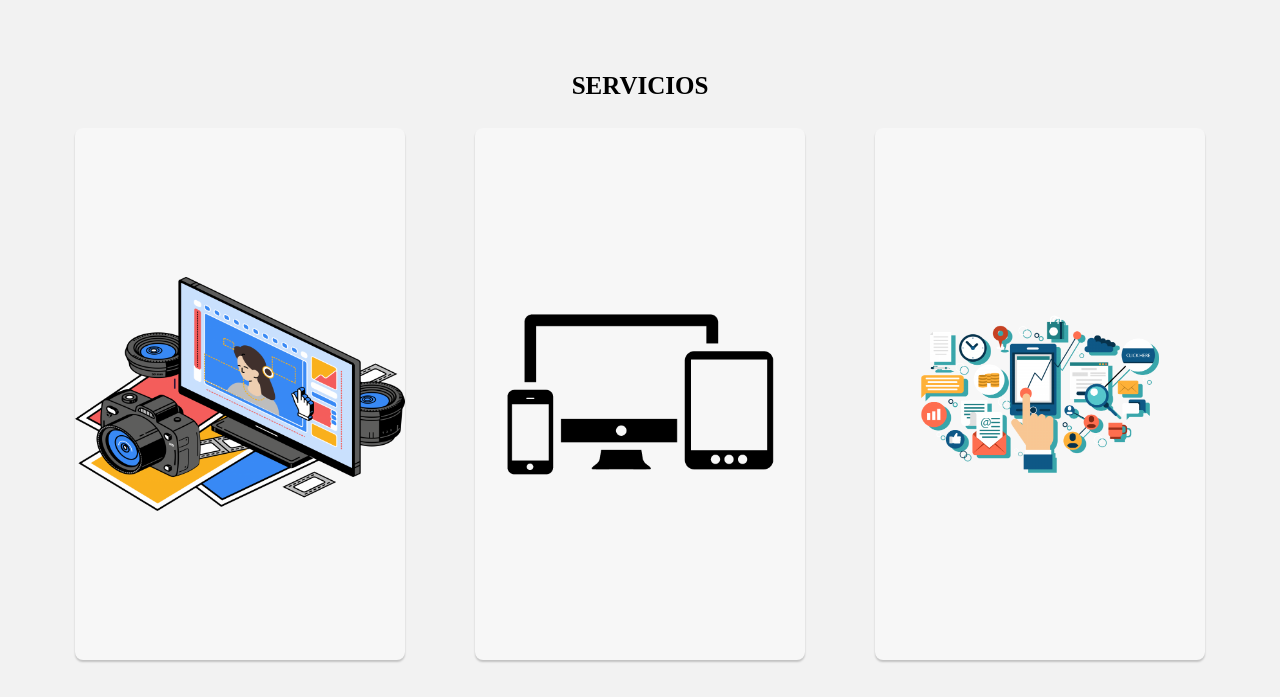
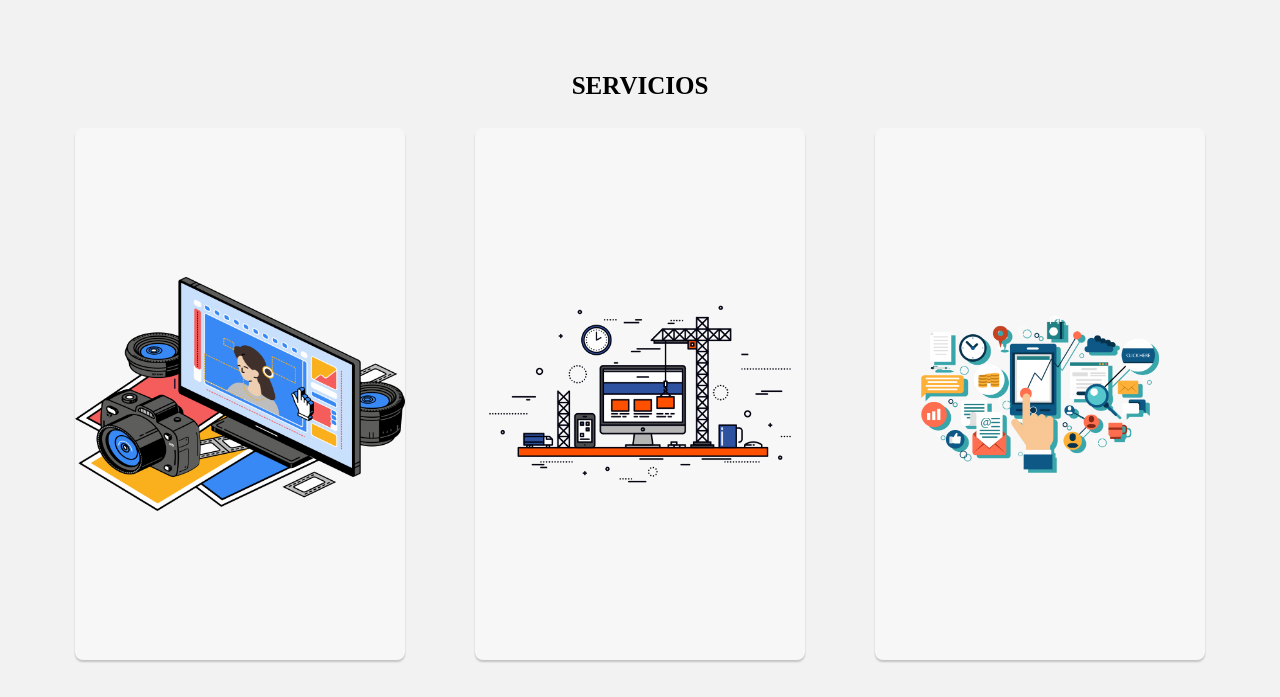
Before and after one commit to Simon-M20/Pixtel_1, a plain HTML site: page index.html in a window 1280 px wide. Shown: the part 1040-1737 px from the top of the page. Drawn offline with Linux system fonts and the light colour scheme.

Commit message:
update img

```diff
--- a/index.html
+++ b/index.html
@@ -83,7 +83,7 @@
             <article class="container-card">
                 <div class="card">
                     <div class="imgBx">
-                        <img src="img/responsive-design-icono.png" alt="Responsive Design">
+                        <img src="img/Web-design-icono.png" alt="Responsive Design">
                     </div>
                     <div class="content">
                         <div class="contentBx">
```
